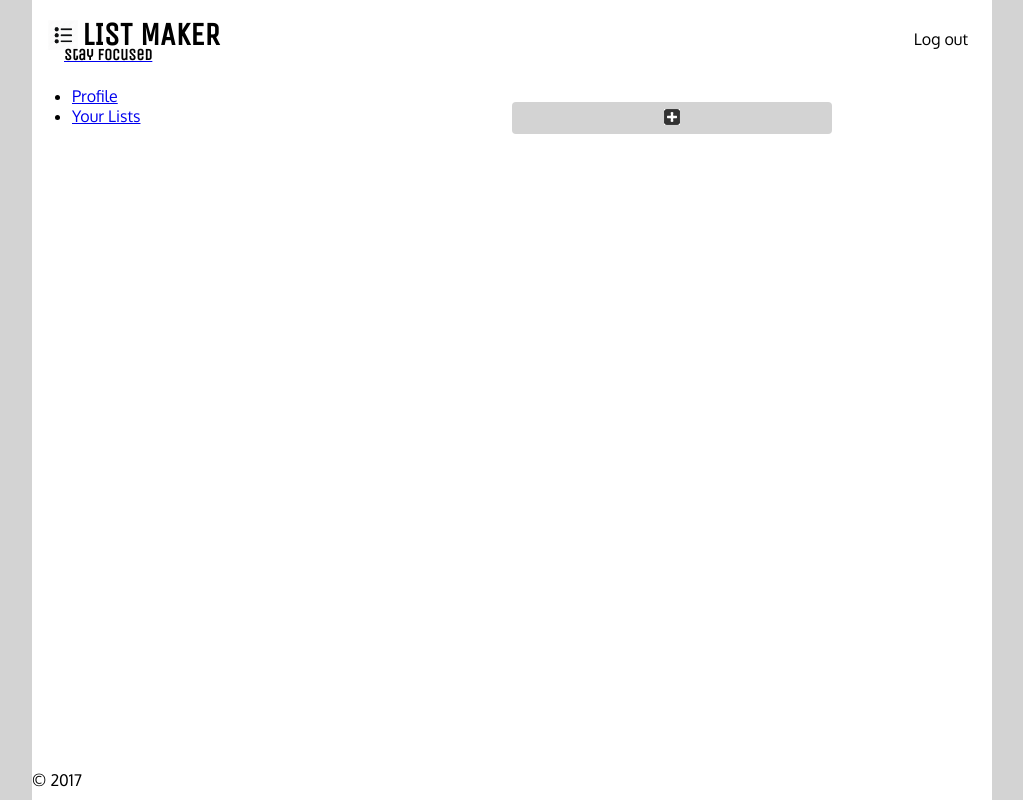
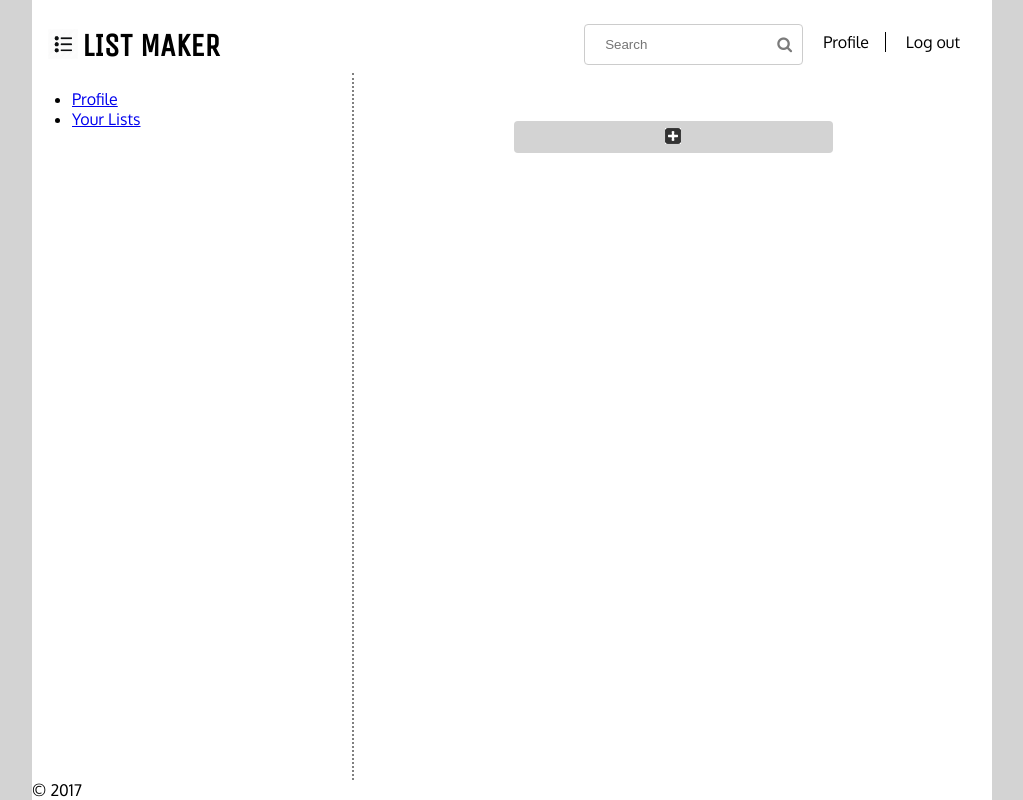
Before and after one commit to zepedrob16/FEUP-LTW, a PHP site: page /mainPage.html in a window 1280 px wide. Shown: the whole page, without its empty margins (128-1151 px from the left). Run offline with PHP 8.4, Linux system fonts and the light colour scheme.

Commit message:
freeze, you rebel scum

```diff
--- a/Project/css/index.css
+++ b/Project/css/index.css
@@ -10,16 +10,12 @@ body {
     display: grid;
     font-family: 'Oxygen', sans-serif;
     background-color: white;
-    /*grid-template-columns: 1fr 2fr;
+    grid-template-rows: auto 1fr auto;
+    grid-template-columns: 1fr 2fr;
     grid-template-areas:
-        "header     header"
-        "categories main"
-        "footer     footer";*/
- grid-template-areas: "header header"
-                       "categories  main"
-                       "footer  footer";
-  grid-template-rows: 70px 1fr 30px;
-  grid-template-columns: 1fr 2fr;
+     "header      header"
+     "categories  main"
+     "footer      footer";
 }
 
 body > header {
@@ -30,6 +26,7 @@ body > header {
 }
 
 body > header img {
+    padding-top: 0.55em;
     height: 30px;
     width: 30px;
     display: inline-block;
@@ -37,6 +34,7 @@ body > header img {
 }
 
 body > header h1 {
+    padding-top: 0.35em;
     text-decoration: none;
     display: inline-block;
     vertical-align: middle;
@@ -45,31 +43,56 @@ body > header h1 {
     color: black;
 }
 
-body > header h2 {
-    padding-left: 1em;
-    text-decoration: none;
-    vertical-align: middle;
-    font-family: 'Unica One', cursive;
-    margin: 0px;
-    color: black;
-    line-height: 0.2em;
-    font-size: 1em;
+body > header > span {
+    display: inline-block;
 }
 
-body > header #logOut{
+body > header #headerMenu{
     float: right;
-    position: relative;
-    bottom: 27.5px;
-    padding-right: 1.5em;
+    padding-right: 2em;
+    padding-top: 1em;
 }
 
-body > header #logOut:hover {
+body > header #headerMenu a:hover {
     font-weight: 700;
 }
 
-body > header #logOut a{
+body > header #headerMenu a{
     text-decoration: none;
     color: black;
+}
+
+body > header #headerMenu a:first-child{
+    padding-right: 1em;
+    border-right: solid 1px black;
+}
+
+body > header #headerMenu a:nth-child(2){
+    padding-left: 1em;
+}
+
+body > header #searchBox{
+    float:right;
+    padding-right: 1em;
+}
+
+body > header #searchBox #filter{
+    padding: 12px 20px;
+    margin: 8px 0;
+    display: inline-block;
+    border: 1px solid #ccc;
+    border-radius: 4px;
+    box-sizing: border-box;
+}
+
+body > header #searchBox #filtersubmit {
+    position: relative;
+    z-index: 1;
+    left: -30px;
+    top: 1px;
+    color: #7B7B7B;
+    cursor:pointer;
+    width: 0;
 }
 
 .content {
@@ -105,15 +128,7 @@ body > header #logOut a{
     color: #808080;
 }
 
-.listsDisplay {
-    grid-area: main;
-    padding-top: 2em;
-    padding-bottom: 3em;
-    line-height: 2em;
-    text-align: center;
-}
-
-.listsDisplay #todo_add_button {
+.content #todo_add_button {
     width:50%;
     background-color: #d3d3d3;
     border: none;
--- a/Project/mainPage.html
+++ b/Project/mainPage.html
@@ -6,15 +6,24 @@
         <script src="script.js" defer></script>
         <link href="https://fonts.googleapis.com/css?family=Unica+One" rel="stylesheet">
         <link href="https://fonts.googleapis.com/css?family=Oxygen" rel="stylesheet">
+        <link rel="stylesheet" href="https://cdnjs.cloudflare.com/ajax/libs/font-awesome/4.7.0/css/font-awesome.min.css">
         <link href="css/index.css" rel="stylesheet">
     </head>
     <body>
         <header id="mainHeader">
-            <img src="resources/icon.png" />
-            <a href="mainPage.html"><h1>LIST MAKER</h1></a>
-            <a href="mainPage.html"><h2>Stay Focused</h2></a>
-            <span id="logOut">
+            <span>
+                <img src="resources/icon.png" />
+                <a href="mainPage.html"><h1>LIST MAKER</h1></a>
+            </span>
+
+            <span id="headerMenu">
+                <a href="profile.html">Profile</a>
                 <a href="index.html">Log out</a>
+            </span>
+
+            <span id="searchBox">
+                <input id="filter" type="text" placeholder="Search" />
+                <i id="filtersubmit" class="fa fa-search"></i>
             </span>
         </header>
 
@@ -25,22 +34,18 @@
                     <li><a href="mainPage.html">Your Lists</a></li>
                 </ul>
             </nav>
-
-             <aside>
-            <!-- Listas -->
+            <aside>
+                <!-- Listas -->
             </aside>
         </div>
-
-        <div class="listsDisplay">
+        <div class="content">
             <button id="todo_add_button" type="submit" value="Add a list..."><img src="resources/add_b2.png"></button>
             <form id="list_adder" onsubmit="return false;">
             </form>
-
             <section>
-            <!-- ícones de edit e trash -->
+                <!-- ícones de edit e trash -->
             </section>
         </div>
-
         <footer>
             © 2017
         </footer>
```
